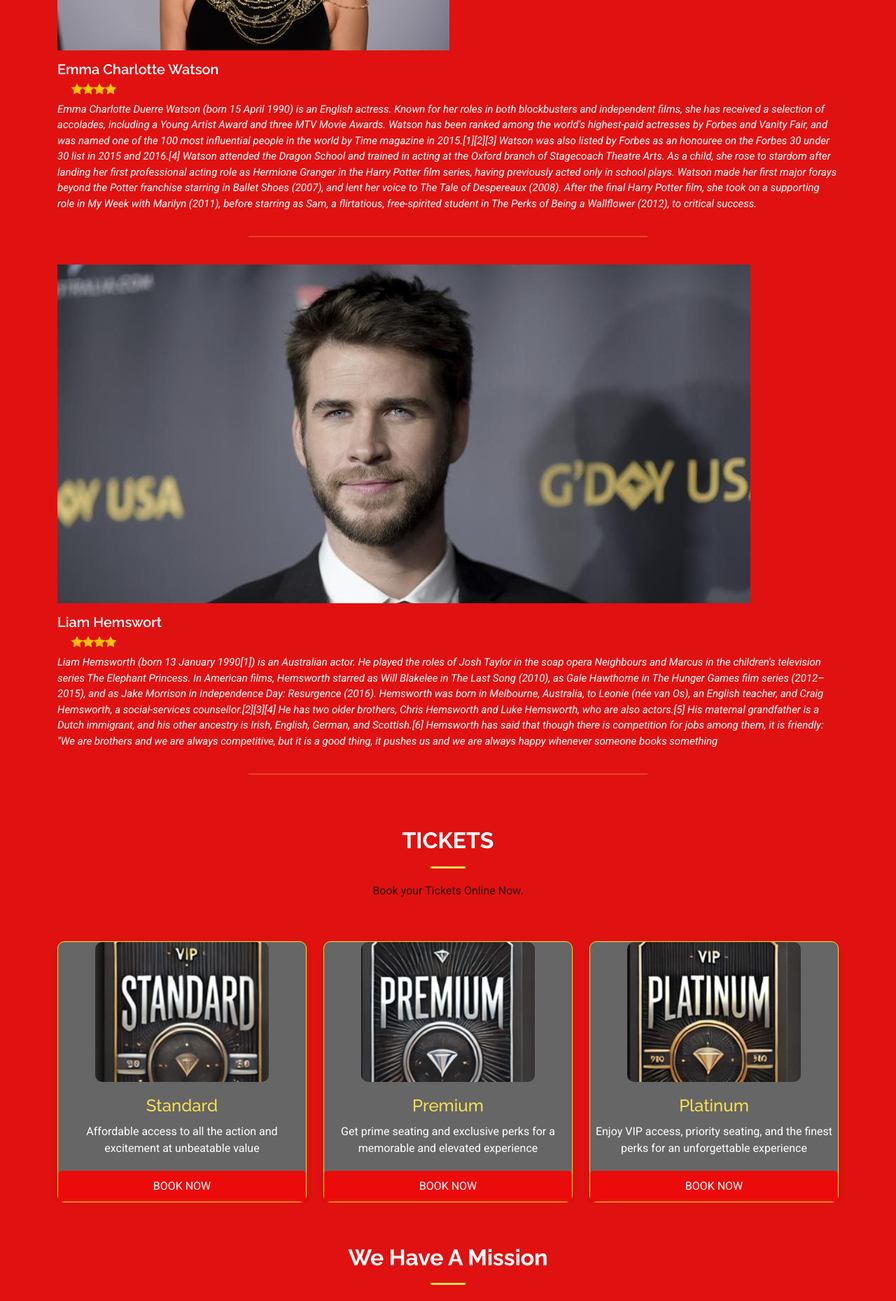
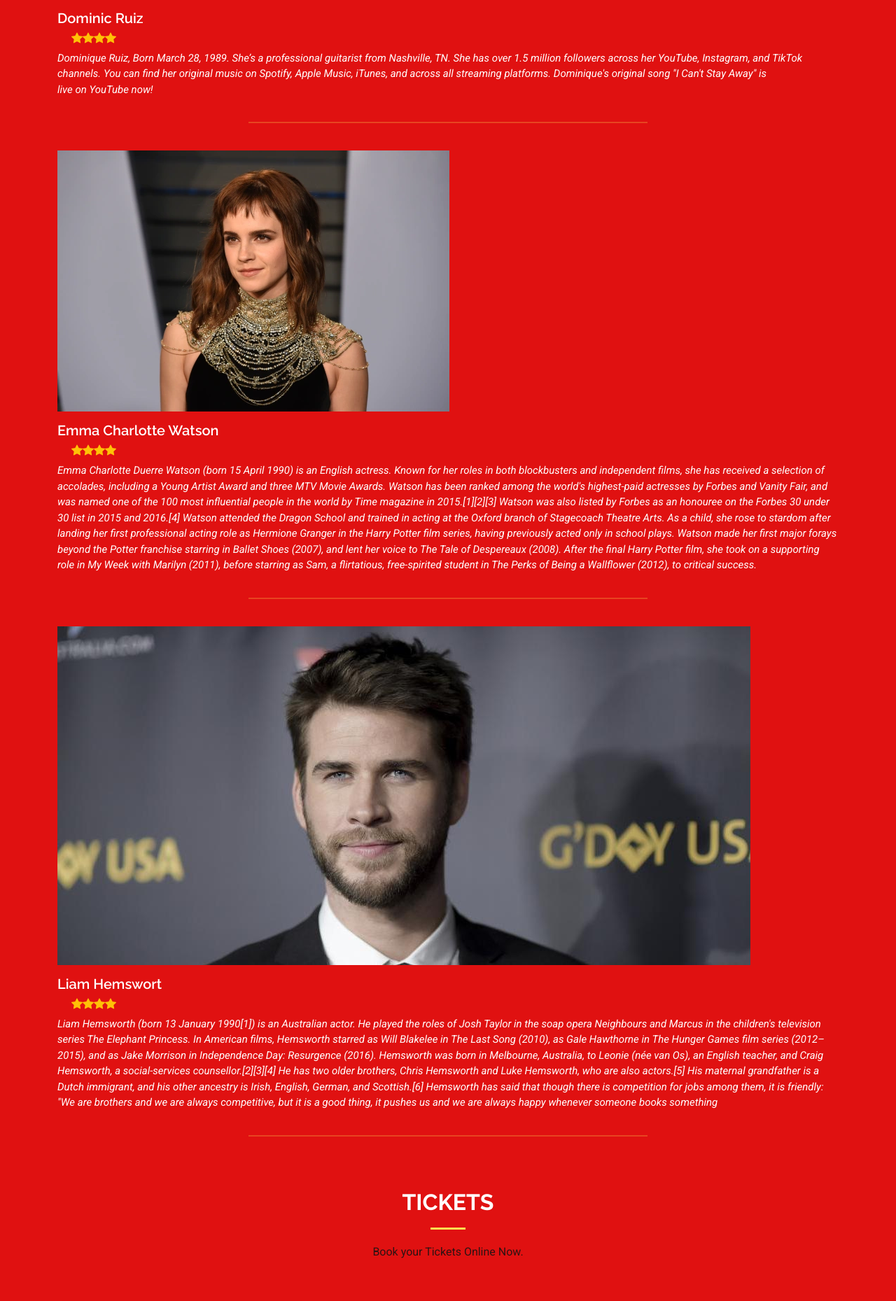
Before and after one commit to Collinzy0451/mastermanagement, a Flask app: page / in a window 1280 px wide. Shown: the part 2000-3859 px from the top of the page at 70% size. Run offline with Flask 3, Linux system fonts and the light colour scheme; some libraries are stand-ins or nearby versions.

Commit message:
latest upgrade

```diff
--- a/app/templates/index.html
+++ b/app/templates/index.html
@@ -102,6 +102,22 @@
 
                     Joseph Jason Namakaeha Momoa is an American actor.
                     He made his acting debut as Jason loane on the syndicated action drama series Baywatch: Hawaii, which was followed by portrayals of Ronon Dex on the  Syfy science fiction series Stargate Atlantis (2005–2009), and Khal Drogo in the first two seasons of the HBO fantasy drama series Game of Thrones (2011–2012). He went on to play the lead roles in the Discovery Channel historical drama series Frontier (2016–2018) and the Apple TV+ science fiction series See (2019–2022).</p>
+              </div>
+            </div><!-- End Card Item -->
+            <hr class="divider">
+
+
+            <div class="col-lg-12 col-md-6" data-aos="fade-up" data-aos-delay="100">
+              <div class="card h-100">
+                <div class="card-img">
+                  <img src="{{ url_for('static', filename='images/ruiz2.jpg') }}" alt="" class="img-fluid">
+                </div>
+                <h3><a href="#" class="stretched-link">Dominic Ruiz</a></h3>
+                <div class="stars"><i class="bi bi-star-fill"></i><i class="bi bi-star-fill"></i><i class="bi bi-star-fill"></i><i class="bi bi-star-fill"></i></div>
+                <p>Dominique Ruiz, Born March 28, 1989. She’s a professional guitarist from Nashville, TN.
+                  She has over 1.5 million followers across her YouTube, Instagram, and TikTok channels.
+                  You can find her original music on Spotify, Apple Music, iTunes, and across all streaming platforms.
+                  Dominique's original song "I Can't Stay Away" is live on YouTube now!</p>
               </div>
             </div><!-- End Card Item -->
             <hr class="divider">
@@ -392,7 +408,7 @@
                                 <div class="info-item d-flex flex-column justify-content-center align-items-center">
                                     <i class="bi bi-geo-alt"></i>
                                         <h3>Address</h3>
-                                        <p>151 42nd St, New York, United States</p>
+                                        <p>151 42nd St, New York, NY 10036, United States</p>
                             </div>
                         </div><!-- End Info Item -->
 
@@ -408,7 +424,7 @@
                           <div class="info-item d-flex flex-column justify-content-center align-items-center">
                             <i class="bi bi-envelope"></i>
                             <h3>Email Us</h3>
-                            <p>Mastermanagementceleb@gmail.com</p>
+                            <p>Administrator@mastermanagement.biz</p>
                           </div>
                         </div><!-- End Info Item -->
                       </div>
@@ -579,7 +595,7 @@
 
           <div class="d-flex flex-column align-items-center align-items-lg-start">
             <div>
-              © Copyright <strong><span>MasterMgt. 2025</span></strong>. All Rights Reserved
+              © Copyright <strong><span>MasterManagement 2025</span></strong>. All Rights Reserved
             </div>
 
 
@@ -587,8 +603,8 @@
 
           <div class="social-links order-first order-lg-last mb-3 mb-lg-0">
             <a href="https://x.com/master_mgt"><i class="bi bi-twitter-x"></i></a>
-            <a href="https://www.facebook.com/Master MGT Management"><i class="bi bi-facebook"></i></a>
-            <a href="https://www.tiktok.com/master_mgt_management"><i class="bi bi-tiktok"></i></a>
+            <a href="https://www.facebook.com/share/1EzQPTPfKN/?mibextid=wwXIfr"><i class="bi bi-facebook"></i></a>
+            <a href="https://www.tiktok.com/@master_mgt_management?_t=ZM-8t27p8rgd8v&_r=1"><i class="bi bi-tiktok"></i></a>
           </div>
         </div>
       </div>
```
